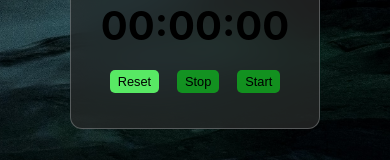
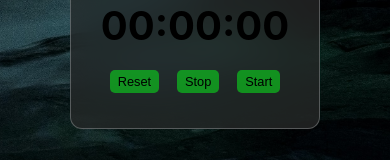
Before and after one commit to haristunner/Timer-Countdown, a React (Create React App) app: page / in a window 390 px wide. In both pictures the pointer is over the button "Reset". Shown: the part 375-535 px from the top of the page. Built offline with nearby package versions, Linux system fonts and the light colour scheme.

Commit message:
mediaquery updated

```diff
--- a/src/App.css
+++ b/src/App.css
@@ -78,4 +78,8 @@ button:hover {
     padding: 4px 8px;
     font-size: 0.8rem;
   }
+
+  button:hover {
+    background-color: rgba(10, 233, 29, 0.548);
+  }
 }
```
